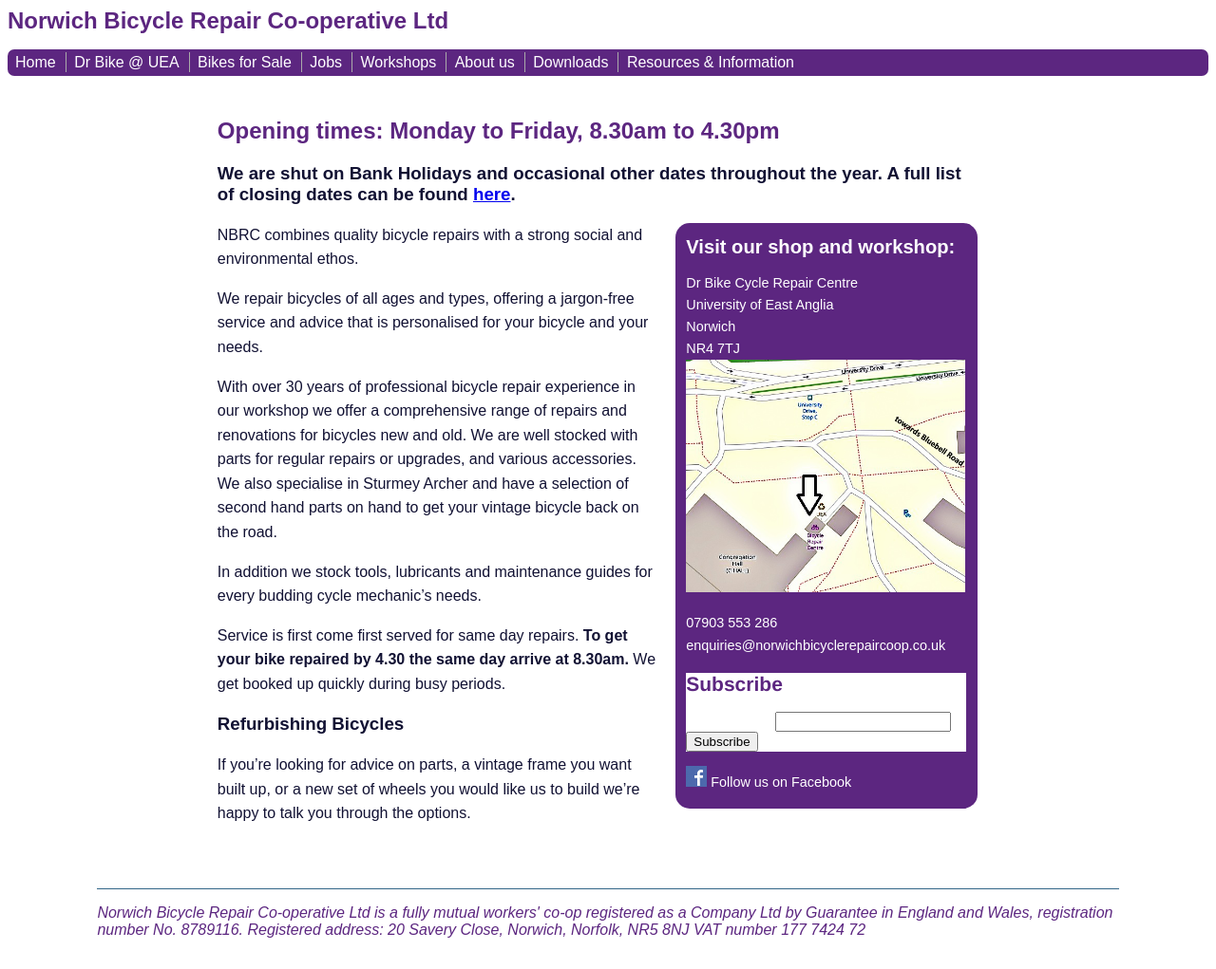
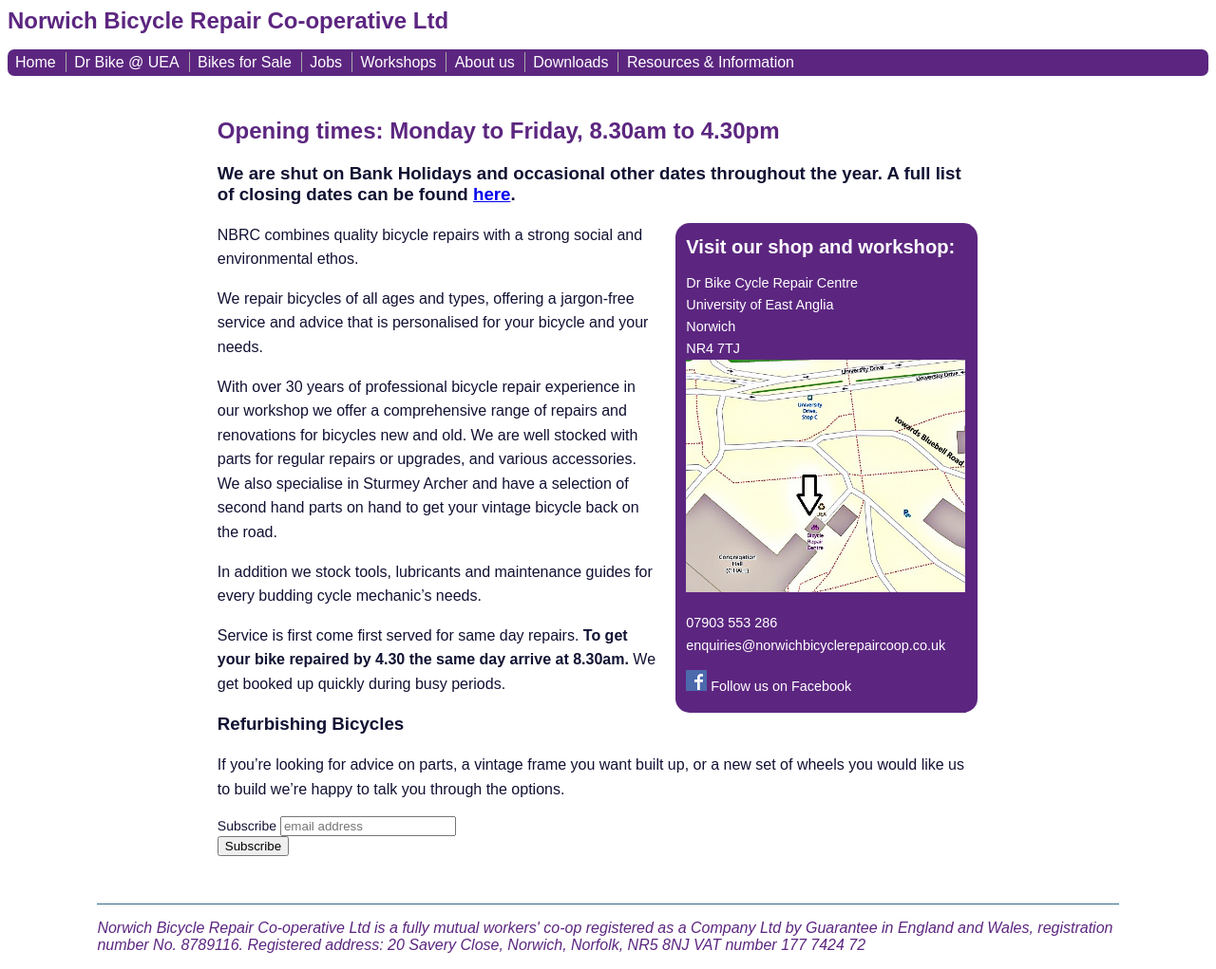
Before and after one commit to norwichbicyclerepaircooperative/norwichbicyclerepaircooperative.github.io, a Jekyll site: the page built from index.md, in a window 1280 px wide. Shown: the whole page at 95% size. Built offline with Jekyll 4.4.1, drawn with Linux system fonts in a browser that asks for light colours; comment, search, counter and statistics services are not loaded.

Commit message:
Update index.md

```diff
--- a/index.md
+++ b/index.md
@@ -20,32 +20,6 @@
 
 07903 553 286
 enquiries@norwichbicyclerepaircoop.co.uk
-<!-- Begin Mailchimp Signup Form -->
-<link href="//cdn-images.mailchimp.com/embedcode/classic-10_7.css" rel="stylesheet" type="text/css">
-<style type="text/css">
-	#mc_embed_signup{background:#fff; clear:left; font:14px Helvetica,Arial,sans-serif; }
-	/* Add your own Mailchimp form style overrides in your site stylesheet or in this style block.
-	   We recommend moving this block and the preceding CSS link to the HEAD of your HTML file. */
-</style>
-<div id="mc_embed_signup">
-<form action="https://gmail.us5.list-manage.com/subscribe/post?u=e317082ca26f50c2f9fa15c06&amp;id=358dc88c2a" method="post" id="mc-embedded-subscribe-form" name="mc-embedded-subscribe-form" class="validate" target="_blank" novalidate>
-    <div id="mc_embed_signup_scroll">
-	<h2>Subscribe</h2>
-<div class="mc-field-group">
-	<label for="mce-EMAIL">Email Address </label>
-	<input type="email" value="" name="EMAIL" class="required email" id="mce-EMAIL">
-</div>
-	<div id="mce-responses" class="clear">
-		<div class="response" id="mce-error-response" style="display:none"></div>
-		<div class="response" id="mce-success-response" style="display:none"></div>
-	</div>    <!-- real people should not fill this in and expect good things - do not remove this or risk form bot signups-->
-    <div style="position: absolute; left: -5000px;" aria-hidden="true"><input type="text" name="b_e317082ca26f50c2f9fa15c06_358dc88c2a" tabindex="-1" value=""></div>
-    <div class="clear"><input type="submit" value="Subscribe" name="subscribe" id="mc-embedded-subscribe" class="button"></div>
-    </div>
-</form>
-</div>
-<script type='text/javascript' src='//s3.amazonaws.com/downloads.mailchimp.com/js/mc-validate.js'></script><script type='text/javascript'>(function($) {window.fnames = new Array(); window.ftypes = new Array();fnames[0]='EMAIL';ftypes[0]='email';fnames[1]='FNAME';ftypes[1]='text';fnames[2]='LNAME';ftypes[2]='text';fnames[3]='ADDRESS';ftypes[3]='address';fnames[4]='PHONE';ftypes[4]='phone';fnames[5]='BIRTHDAY';ftypes[5]='birthday';}(jQuery));var $mcj = jQuery.noConflict(true);</script>
-<!--End mc_embed_signup-->
 
 [![Visit us on Facebook](/static/images/fb_logo.png)](http://www.facebook.com/norwichbicycle) Follow us on Facebook
 
@@ -66,3 +40,24 @@
 ### Refurbishing Bicycles
 
 If you're looking for advice on parts, a vintage frame you want built up, or a new set of wheels you would like us to build we're happy to talk you through the options.
+
+<!-- Begin Mailchimp Signup Form -->
+<link href="//cdn-images.mailchimp.com/embedcode/horizontal-slim-10_7.css" rel="stylesheet" type="text/css">
+<style type="text/css">
+	#mc_embed_signup{background:#fff; clear:left; font:14px Helvetica,Arial,sans-serif; width:100%;}
+	/* Add your own Mailchimp form style overrides in your site stylesheet or in this style block.
+	   We recommend moving this block and the preceding CSS link to the HEAD of your HTML file. */
+</style>
+<div id="mc_embed_signup">
+<form action="https://gmail.us5.list-manage.com/subscribe/post?u=e317082ca26f50c2f9fa15c06&amp;id=358dc88c2a" method="post" id="mc-embedded-subscribe-form" name="mc-embedded-subscribe-form" class="validate" target="_blank" novalidate>
+    <div id="mc_embed_signup_scroll">
+	<label for="mce-EMAIL">Subscribe</label>
+	<input type="email" value="" name="EMAIL" class="email" id="mce-EMAIL" placeholder="email address" required>
+    <!-- real people should not fill this in and expect good things - do not remove this or risk form bot signups-->
+    <div style="position: absolute; left: -5000px;" aria-hidden="true"><input type="text" name="b_e317082ca26f50c2f9fa15c06_358dc88c2a" tabindex="-1" value=""></div>
+    <div class="clear"><input type="submit" value="Subscribe" name="subscribe" id="mc-embedded-subscribe" class="button"></div>
+    </div>
+</form>
+</div>
+
+<!--End mc_embed_signup-->
```
